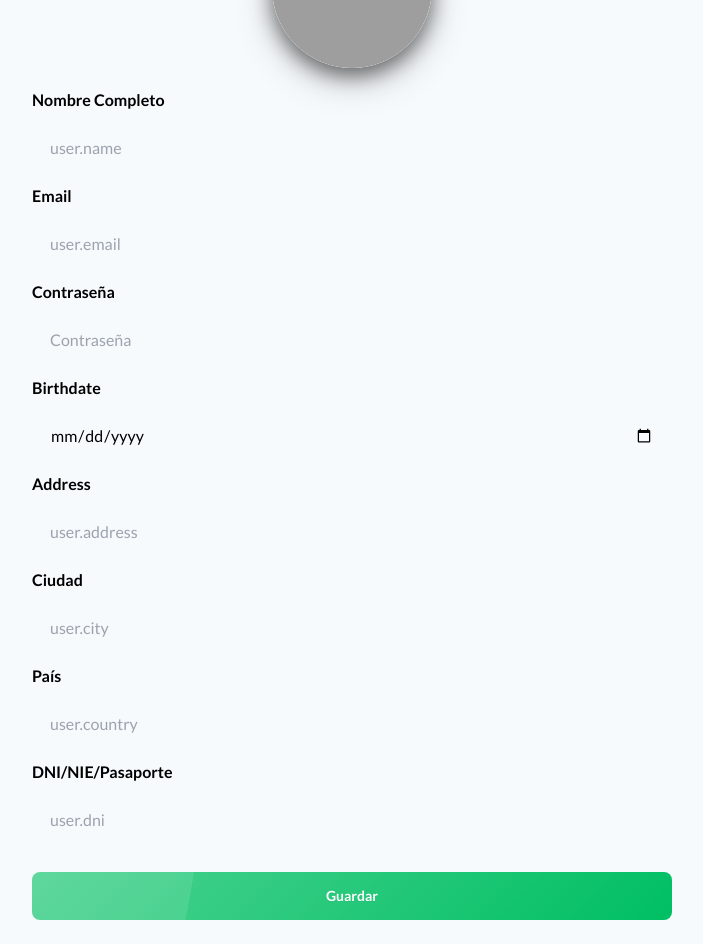
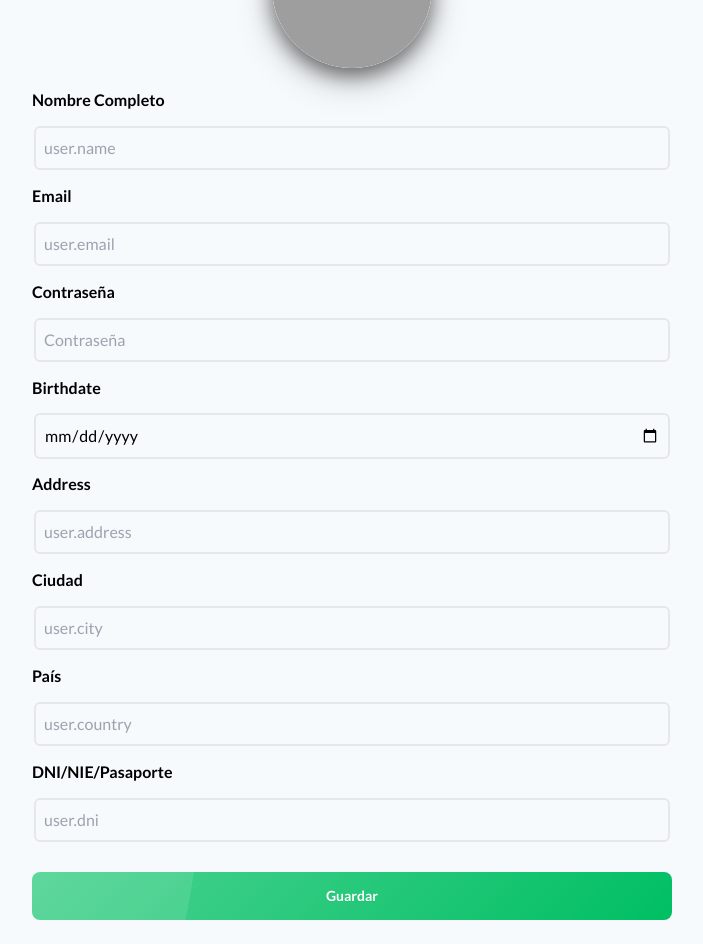
Before and after one commit to igrowker/i003-gopass-front, a React (Vite) app: page /user-profile in a window 1280 px wide. Shown: the part 240-1184 px from the top of the page, without its empty margins (288-991 px from the left). Built offline with nearby package versions, Linux system fonts and the light colour scheme; grey boxes are pictures that could not be loaded.

Commit message:
Refactor InputField component for better flexibility and updated Login and UserProfile views #26

```diff
--- a/src/components/core/InputField/InputField.tsx
+++ b/src/components/core/InputField/InputField.tsx
@@ -15,9 +15,9 @@ export default function InputField({ placeholder, id, icon, label, className, ty
       <label className="block font-semibold" htmlFor={id}>
         {label && label}
       </label>
-      <div className="input flex items-center gap-2 rounded-lg border-[2px] bg-customWhite">
+      <div className="input p-0 flex items-center gap-2 rounded-lg border-[2px] bg-customWhite">
         <input type={type} className={`grow ${className ? className : ""}`} placeholder={placeholder} id={id} />
-        {icon && <div className="mr-4 h-7 w-7 cursor-pointer text-3xl text-black opacity-70">{icon}</div>}
+        {icon && <div className="mr-8 h-7 w-7 cursor-pointer text-3xl text-black opacity-70">{icon}</div>}
       </div>
     </>
   )
--- a/src/components/view/Login.tsx
+++ b/src/components/view/Login.tsx
@@ -18,7 +18,7 @@ export default function LoginSession() {
 
           <form className="flex w-[90%] flex-col gap-5 rounded-2xl bg-[#e0e0e0e2] p-3">
             <h1 className="-mb-5 pt-4 text-left text-2xl font-black">Inicia sesión</h1>
-            <InputField type="email" placeholder="Email" id="email" icon={<IoIosMail />} />
+            <InputField  className="ml-4" type="email" placeholder="Email" id="email" icon={<IoIosMail />} />
             <InputFieldPassword placeholder="Contraseña" id="password" />
             <Link className="underline" to="">
               ¿Olvidaste la constraseña?
--- a/src/components/view/UserProfile.tsx
+++ b/src/components/view/UserProfile.tsx
@@ -24,21 +24,21 @@ export default function UserProfile() {
 
         <form className="flex flex-col gap-3 w-[20rem] md:w-[30rem] sm:w-[30rem] lg:w-[40rem]">
 
-          <InputField type="text" className="" placeholder="user.name" id="fullName" label="Nombre Completo" />
+          <InputField type="text" className="border-solid border-2 rounded-md p-2" placeholder="user.name" id="fullName" label="Nombre Completo" />
 
-          <InputField type="email" className="" placeholder="user.email" id="email" label="Email" />
+          <InputField type="email" className="border-solid border-2 rounded-md p-2" placeholder="user.email" id="email" label="Email" />
 
-          <InputField type="password" className="" placeholder="Contraseña" id="password" label="Contraseña" />
+          <InputField type="password" className="border-solid border-2 rounded-md p-2" placeholder="Contraseña" id="password" label="Contraseña" />
 
-          <InputField type="date" className="" placeholder="user.birthdate" id="birthdate" label="Birthdate" />
+          <InputField type="date" className="border-solid border-2 rounded-md p-2" placeholder="user.birthdate" id="birthdate" label="Birthdate" />
 
-          <InputField type="text" className="" placeholder="user.address" id="address" label="Address" />
+          <InputField type="text" className="border-solid border-2 rounded-md p-2" placeholder="user.address" id="address" label="Address" />
 
-          <InputField type="text" className="" placeholder="user.city" id="city" label="Ciudad" />
+          <InputField type="text" className="border-solid border-2 rounded-md p-2" placeholder="user.city" id="city" label="Ciudad" />
 
-          <InputField type="text" className="" placeholder="user.country" id="country" label="País" />
+          <InputField type="text" className="border-solid border-2 rounded-md p-2" placeholder="user.country" id="country" label="País" />
 
-          <InputField type="text" className="" placeholder="user.dni" id="dni" label="DNI/NIE/Pasaporte" />
+          <InputField type="text" className="border-solid border-2 rounded-md p-2" placeholder="user.dni" id="dni" label="DNI/NIE/Pasaporte" />
 
           <Button className="mt-4 mb-6 bg-customGreen text-white font-semibold" type="submit" >Guardar</Button>
         </form>
```
